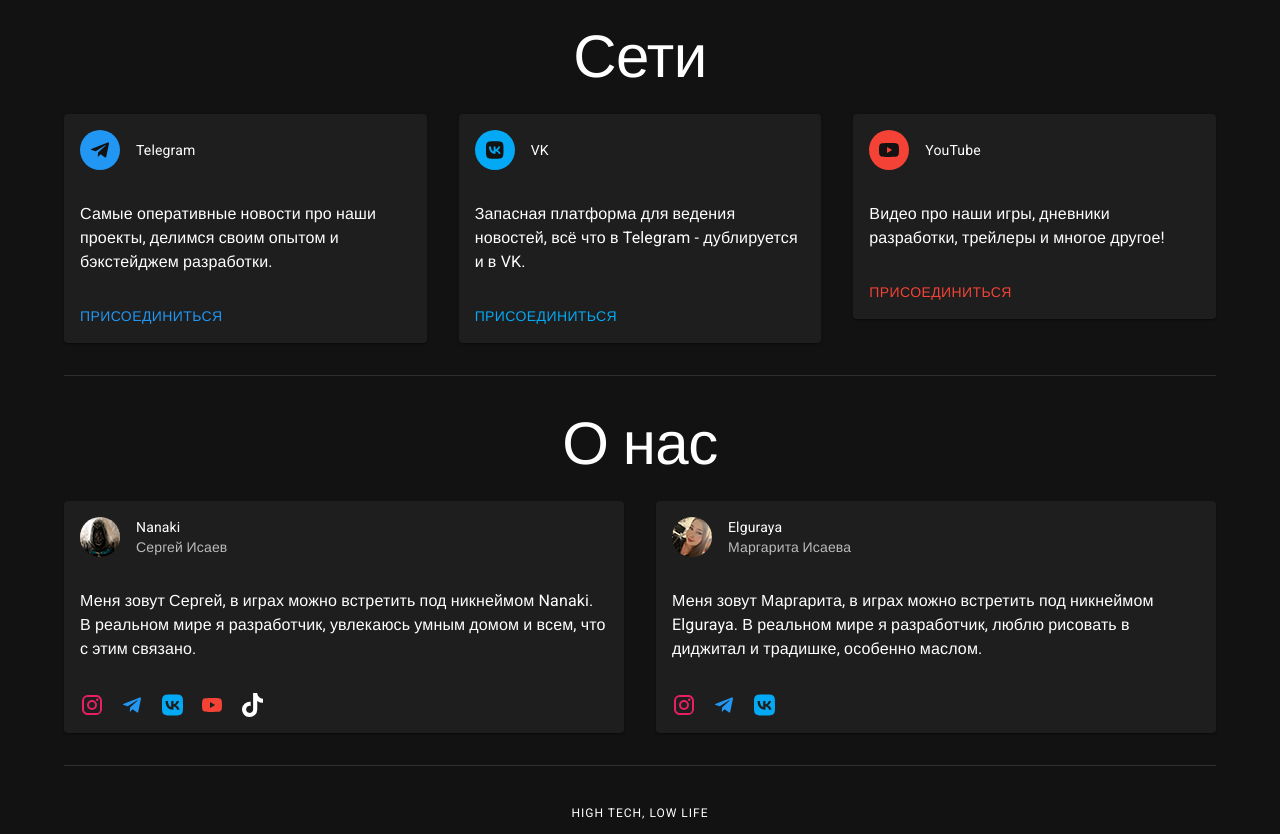
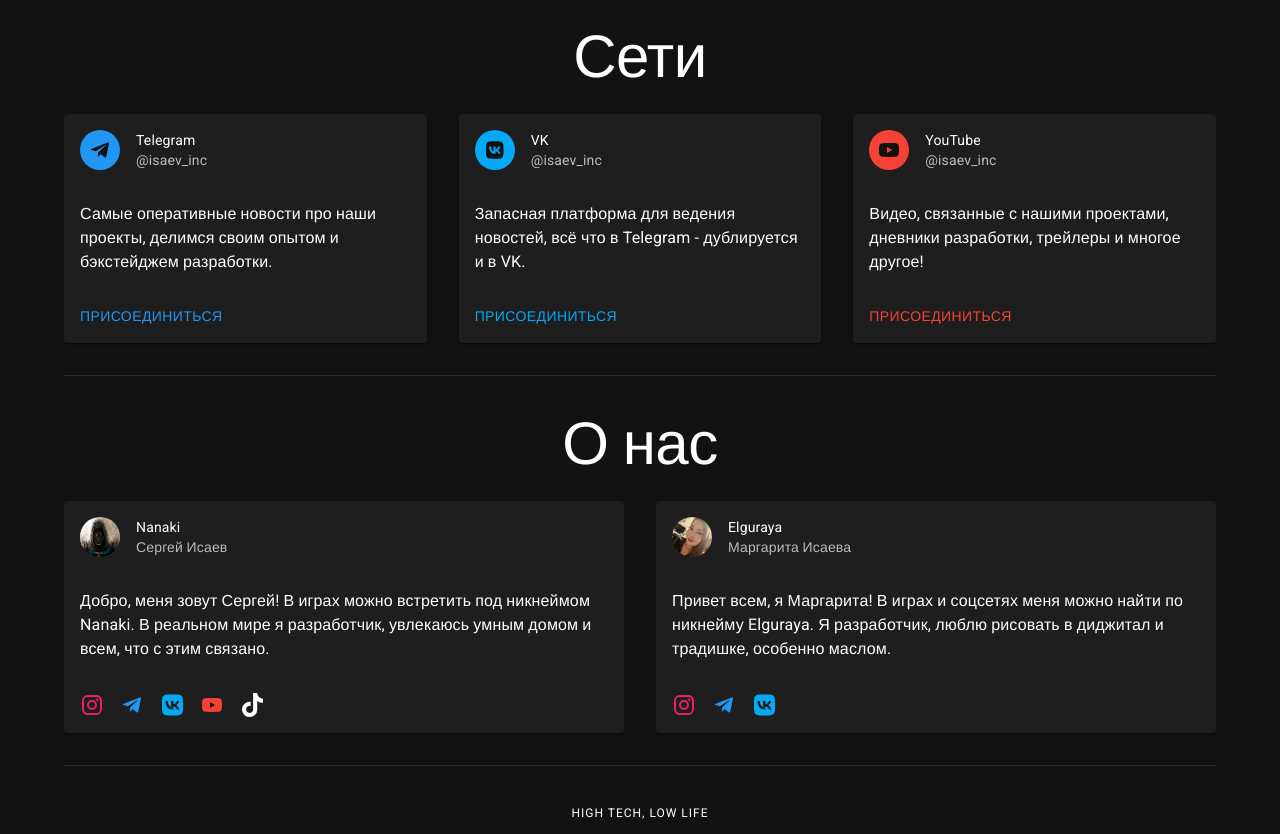
Before and after one commit to n-a-n-a-k-i/isaev, a React (Create React App) app: page / in a window 1280 px wide. Shown: the part 940-1774 px from the top of the page. Built offline with nearby package versions, Linux system fonts and the light colour scheme; a web font is replaced by a local one.

Commit message:
update info

```diff
--- a/src/component/App.tsx
+++ b/src/component/App.tsx
@@ -126,6 +126,7 @@ function App() {
                             <CardHeader
                                 avatar={<Avatar sx={{bgcolor: blue[500]}}><TelegramIcon/></Avatar>}
                                 title="Telegram"
+                                subheader="@isaev_inc"
                             />
                             <CardContent>
                                 <Typography>
@@ -151,6 +152,7 @@ function App() {
                             <CardHeader
                                 avatar={<Avatar sx={{bgcolor: lightBlue[500]}}><FontAwesomeIcon icon={faVk}/></Avatar>}
                                 title="VK"
+                                subheader="@isaev_inc"
                             />
                             <CardContent>
                                 <Typography>
@@ -175,10 +177,11 @@ function App() {
                             <CardHeader
                                 avatar={<Avatar sx={{bgcolor: red[500]}}><YouTubeIcon/></Avatar>}
                                 title="YouTube"
+                                subheader="@isaev_inc"
                             />
                             <CardContent>
                                 <Typography>
-                                    Видео про наши игры, дневники разработки, трейлеры и многое другое!
+                                    Видео, связанные с нашими проектами, дневники разработки, трейлеры и многое другое!
                                 </Typography>
                             </CardContent>
                             <CardActions disableSpacing>
@@ -207,8 +210,8 @@ function App() {
                             />
                             <CardContent>
                                 <Typography>
-                                    Меня зовут Сергей, в играх можно встретить под никнеймом Nanaki. В реальном мире я
-                                    разработчик, увлекаюсь умным домом и всем, что с этим связано.
+                                    Добро, меня зовут Сергей! В играх можно встретить под никнеймом Nanaki. В реальном
+                                    мире я разработчик, увлекаюсь умным домом и всем, что с этим связано.
                                 </Typography>
                             </CardContent>
                             <CardActions disableSpacing>
@@ -270,8 +273,8 @@ function App() {
                             />
                             <CardContent>
                                 <Typography>
-                                    Меня зовут Маргарита, в играх можно встретить под никнеймом Elguraya. В реальном
-                                    мире я разработчик, люблю рисовать в диджитал и традишке, особенно маслом.
+                                    Привет всем, я Маргарита! В играх и соцсетях меня можно найти по никнейму Elguraya.
+                                    Я разработчик, люблю рисовать в диджитал и традишке, особенно маслом.
                                 </Typography>
                             </CardContent>
                             <CardActions disableSpacing>
```
Also changed, not shown: public/elguraya.jpg, public/nanaki.jpg.
